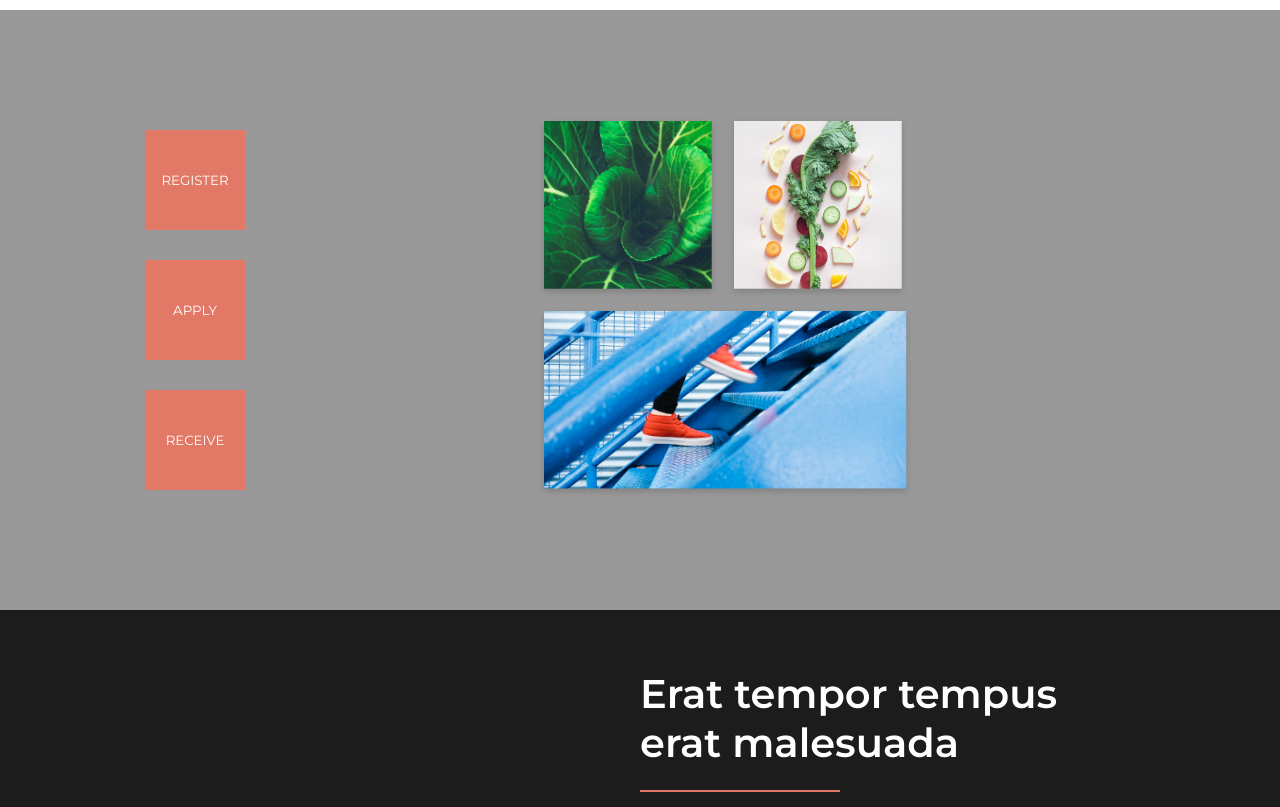
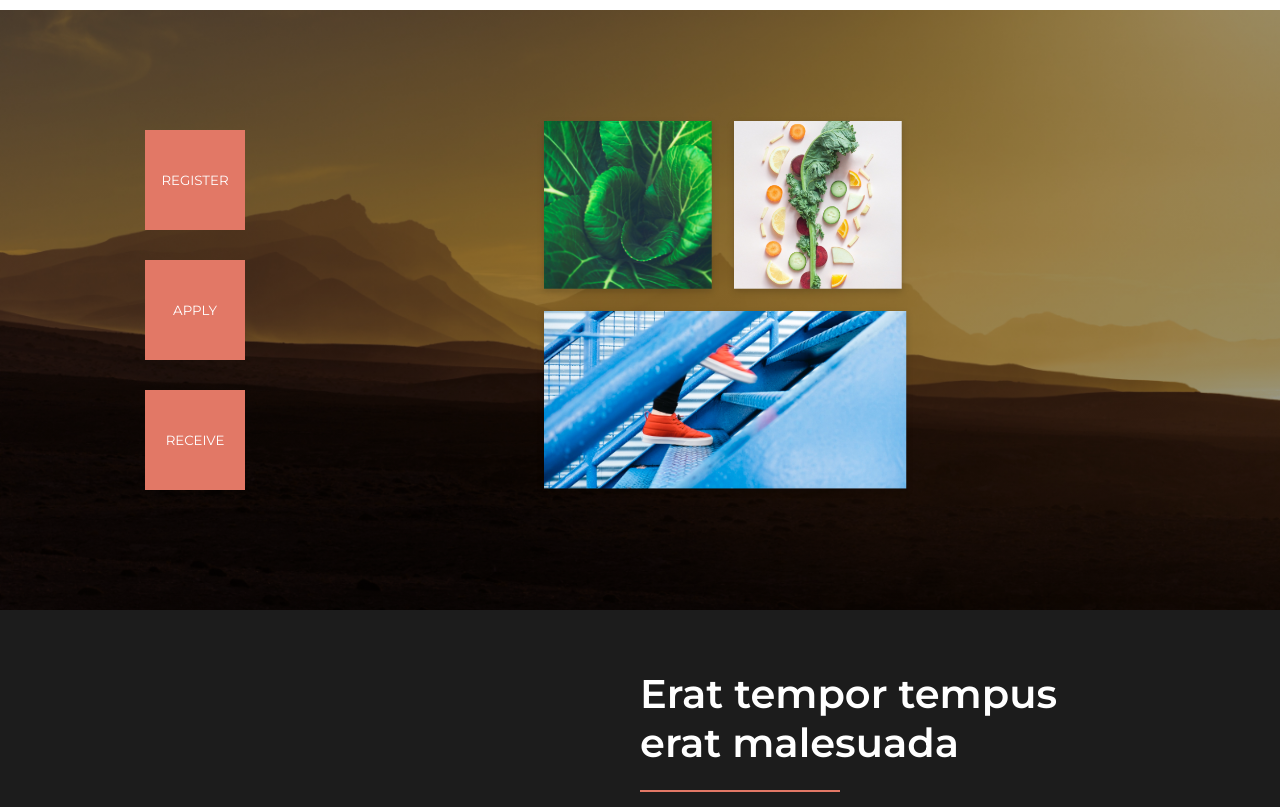
Before and after one commit to dkvietelaitis/praktikos-egzaminas, a website: page index.html in a window 1280 px wide. Shown: the part 840-1647 px from the top of the page. Drawn offline with nearby package versions, Linux system fonts and the light colour scheme; files that its build step writes are made by us from their sources; files whose address does not match are found by name.

Commit message:
Update tabs.scss

```diff
--- a/scss/tabs.scss
+++ b/scss/tabs.scss
@@ -3,7 +3,7 @@
     //border: 1px solid red;
     width: 100%;
     height: 600px;
-    background: linear-gradient(rgba(0, 0, 0, 0.4), rgba(0, 0, 0, 0.4)), url("../christoffer-engstrom-503481-unsplash.png");
+    background: linear-gradient(rgba(0, 0, 0, 0.4), rgba(0, 0, 0, 0.4)), url("../../christoffer-engstrom-503481-unsplash.png");
     //background-color: linear-gradient(270deg, #6696E2 0%, #E27866 100%);
     background-size: cover;
     background-position: center;
```
